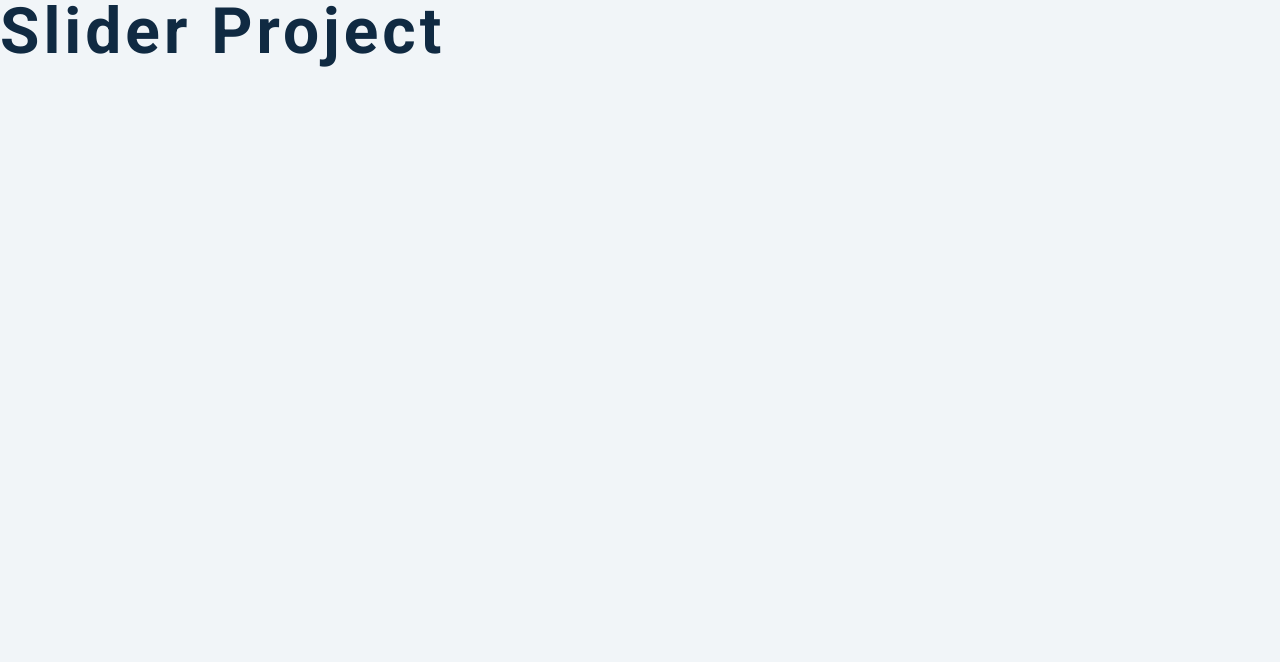
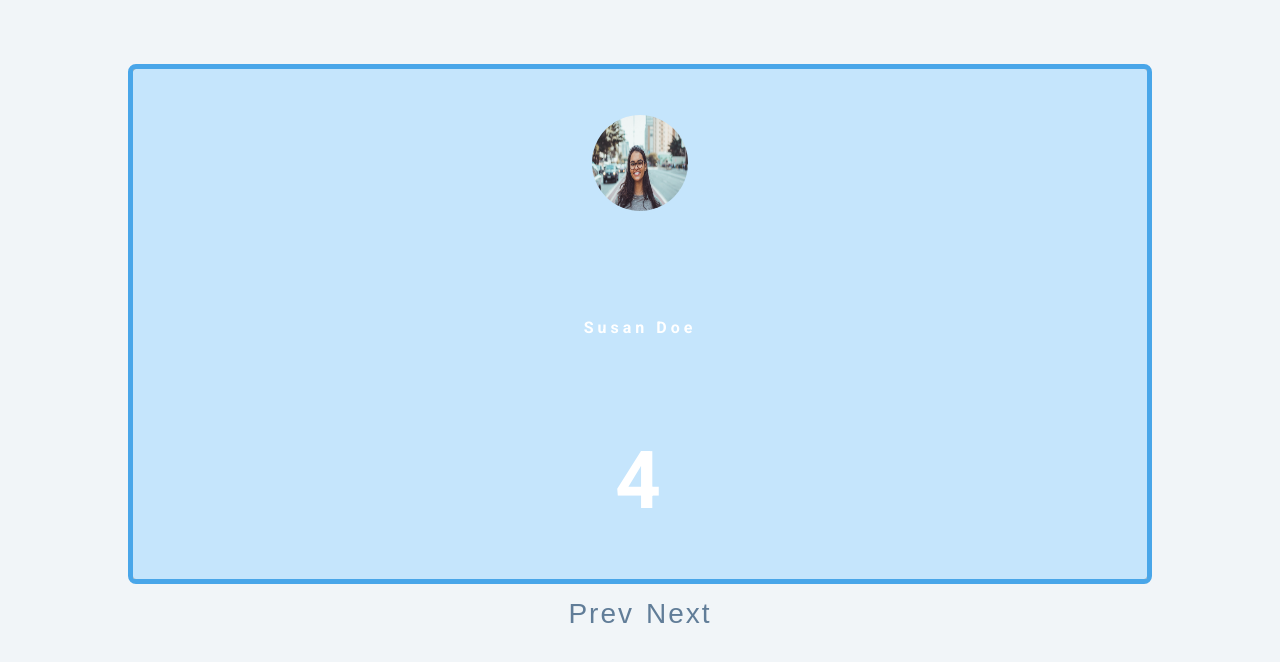
Before and after one commit to nelsW70/js_slider, a plain HTML site: page index.html in a window 1280 px wide. Drawn offline with Linux system fonts and the light colour scheme.

Commit message:
add: html setup

```diff
--- a/index.html
+++ b/index.html
@@ -9,8 +9,27 @@
     <link rel="stylesheet" href="styles.css" />
   </head>
   <body>
-    <h1>slider project</h1>
-
+    <div class="slider-container">
+      <div class="slide">
+        <img src="./img-1.jpeg" alt="ocean" class="slide-img" />
+        <h1>1</h1>
+      </div>
+      <div class="slide">
+        <h1>2</h1>
+      </div>
+      <div class="slide">
+        <h1>3</h1>
+      </div>
+      <div class="slide">
+        <img src="./person-1.jpeg" alt="" class="person-img" />
+        <h4>susan doe</h4>
+        <h1>4</h1>
+      </div>
+    </div>
+    <div class="btn-container">
+      <button class="prevBtn" type="button">prev</button>
+      <button class="nextBtn" type="button">next</button>
+    </div>
     <!-- javascript -->
     <script src="app.js"></script>
   </body>
```
